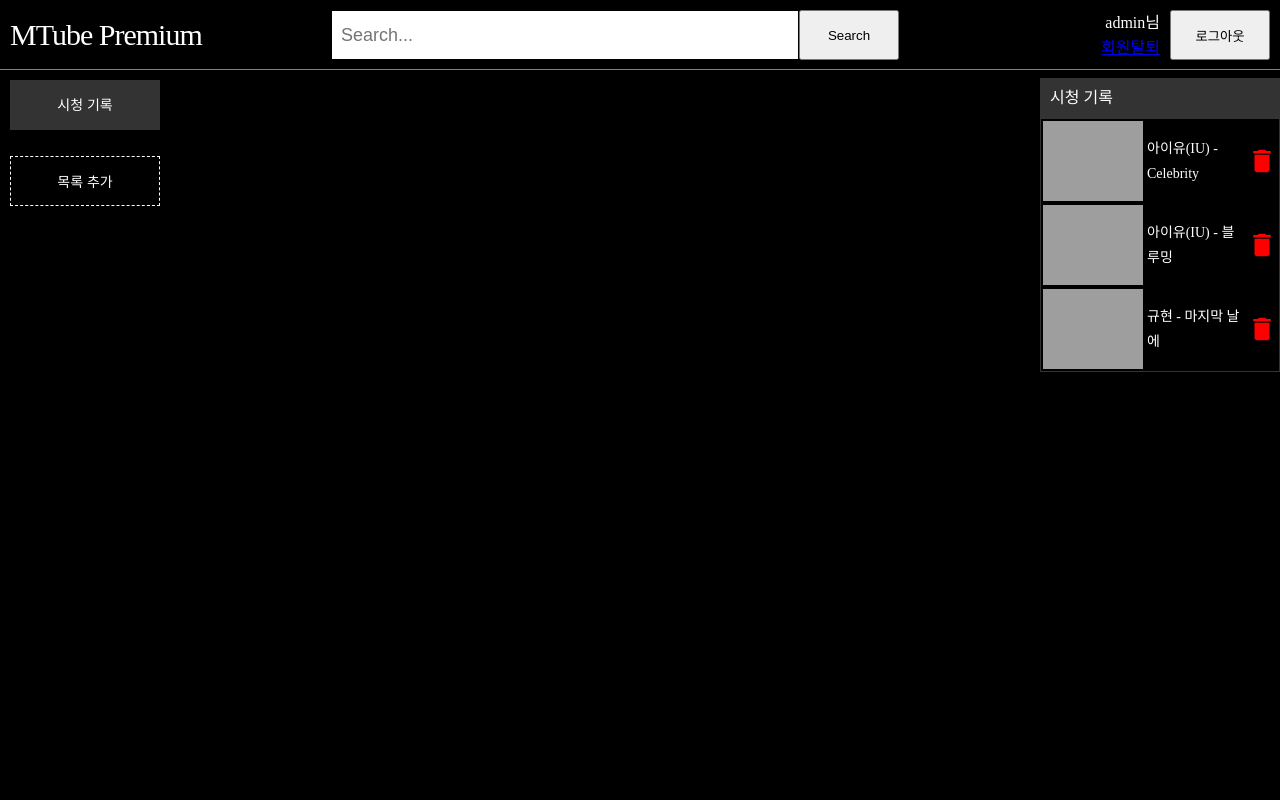
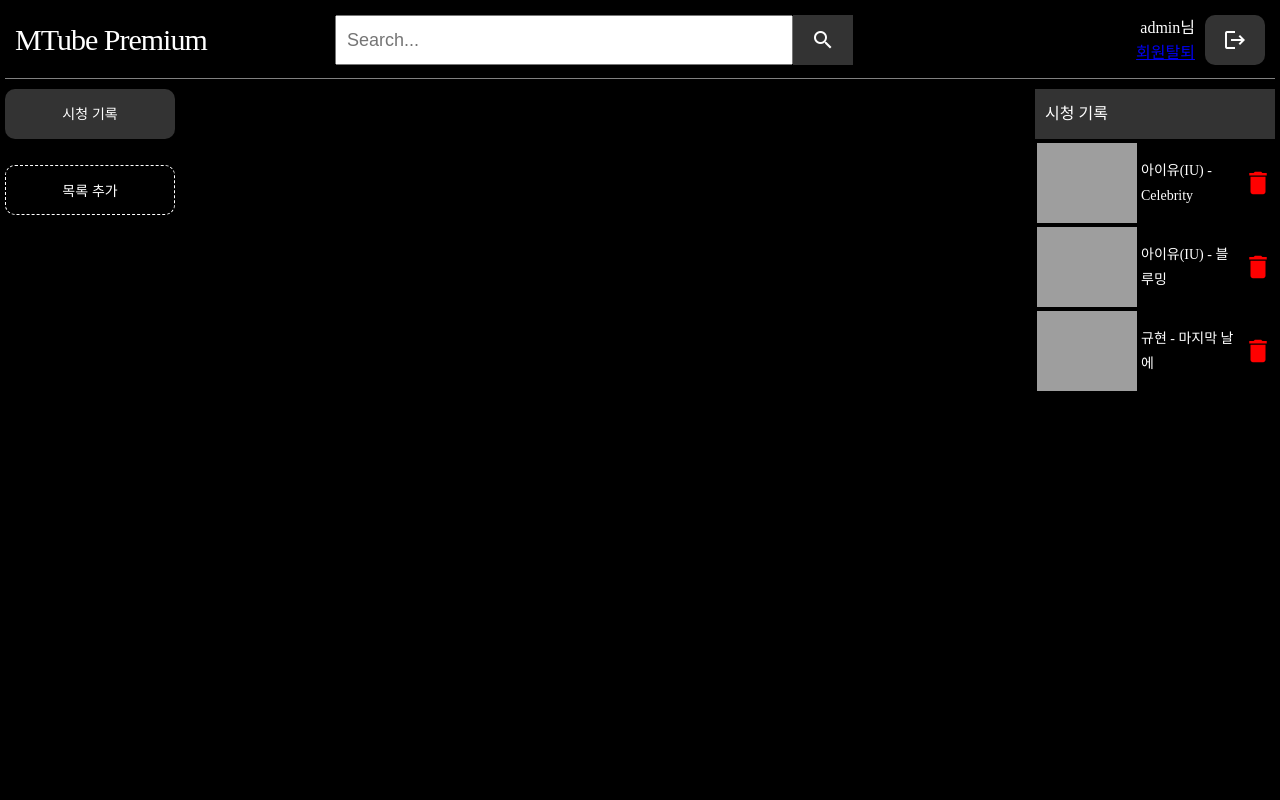
Before and after one commit to kjohhub/website, a Django app: page /youtube/history/ in a window 1280 px wide. Run offline with Django 3.2, Linux system fonts and the light colour scheme; a user stored in the database is signed in; data comes from the database, SQL or seed files in the repository; grey boxes are pictures that could not be loaded.

Commit message:
레이아웃, UI 수정

```diff
--- a/youtube/static/css/style.css
+++ b/youtube/static/css/style.css
@@ -2,13 +2,17 @@
     margin:0px;
     padding:0px;
 }
+
+body {
+    background-color: black;
+}
 .container {
     display:grid;
     grid-template-columns: 170px 1fr 240px;
-    grid-template-rows: 70px 1fr;
-    /*grid-gap: 10px;*/
-    height: 100%;
-    padding: 0px;
+    grid-template-rows: 74px 1fr;
+    grid-gap: 10px;
+    height: calc(100% - 10px);
+    margin: 5px;
     grid-template-areas:
         "header header header"
         "left main right"
@@ -25,8 +29,7 @@
     grid-template-areas:
     ".title .search .login"
 }
-.header .title
-{
+.header .title {
     line-height: 50px;
     vertical-align: middle;
     color: white;
@@ -41,26 +44,37 @@
 }
 
 .header .search input {
-    border: 0px;
     outline: none;
     width: calc(100% - 102px);
-    height: 48px;
+    height: 50px;
+    line-height: 50px;
     font-size: 18px;
-    margin: 1px;
-    padding: 9px;
+    padding: 10px;
     float: left;
 }
 .header .search input:focus {
     outline:none!important;
 }
-
-.header .search > button {
-    width: 100px;
+.header button {
     height: 50px;
-    margin-left: 0px;
-    float: left;
+    line-height: 50px;
+    margin: none;
+    background-color: #333; /* Green */
+    border: none;
+    color: white;
+    text-align: center;
+    box-shadow: none;
+    font-size: 14px;
+    cursor: pointer;
+    display: block;
 }
-
+.header button:hover {
+    background-color: rgb(85, 85, 85);
+}
+.header button:focus {
+    background-color: rgb(85, 85, 168);
+    outline:none!important;
+}
 .header .login {
     width: 300px;
     height: 100%;
@@ -78,16 +92,33 @@
 .login a:visited {
     color: blue;
 }
+.header .search > button {
+    width: 60px;
+    float: left;
+}
+.login .button_login {
+    width: 60px;
+    border-radius: 10px;
+    float: right;
+}
+/*
+.header .search > button {
+    width: 100px;
+    height: 50px;
+    margin-left: 0px;
+    float: left;
+}
+
 
 .login .button_login {
     width: 100px;
     height: 100%;
     float: right;
 }
+*/
 
 .left {
     grid-area:left;
-    padding: 10px;
     background-color:black;
 }
 .left button {
@@ -104,6 +135,7 @@
     font-size: 14px;
     cursor: pointer;
     display: block;
+    border-radius: 10px;
 }
 .left button:hover {
     background-color: rgb(85, 85, 85);
@@ -118,17 +150,20 @@
 .left .button2 {
     width: 82%;
     float: left;
+    border-top-right-radius: 0px;
+    border-bottom-right-radius: 0px;
 }
 .left .button3 {
     width: 18%;
     float: left;
+    border-top-left-radius: 0px;
+    border-bottom-left-radius: 0px;
 }
 .left .button4 {
     width: 100%;
     background-color: black; /* Green */
     border: 1px dashed white;
 }
-
 
 .main {
     grid-area:main;
@@ -141,9 +176,9 @@
 }
 .right .title {
     width: 100%;
-    height: 40px;
-    line-height: 40px;
-    margin-top: 8px;
+    height: 50px;
+    margin-bottom: 2px;
+    line-height: 50px;
     border: none;
     background-color: #333;
 }
@@ -154,10 +189,11 @@
 }
 .right .title button {
     width: 30px;
-    height: 100%;
+    height: 40px;
     border: none;
     outline: none;
     float: right;
+    margin-top: 5px;
     margin-right: 3px;
     background-color: inherit;
 }
@@ -179,7 +215,6 @@
 .right .table {
     width: 100%;
     height: 60px;
-    border: 1px solid #333;
     background-color: black;
     cursor: pointer;
     border-collapse: collapse;
@@ -199,7 +234,6 @@
     background-color: inherit;
     line-height: 180%;
 }
-
 .right .table .btn_delete {
     width: 30px;
     height: 100%;
@@ -208,8 +242,6 @@
     float: right;
     background-color: inherit;
 }
-
-
 .right .table .btn_delete .material-icons {
     font-size:30px;
     color: red;
--- a/youtube/youtube/templates/youtube/index.html
+++ b/youtube/youtube/templates/youtube/index.html
@@ -13,14 +13,16 @@
                 <div class="title">MTube Premium</div>
                 <form class="search" action="/youtube/results/" method="GET">
                     <input type="text" placeholder="Search..."/ name="search_key">
-                    <button>Search</button>
+                    <button><span class="material-icons">search</span></button>
                 </form>
                 <div class="login">
                     {% if user.is_authenticated %}
-                        <button class="button_login" id="logout" onclick="location.href='{% url 'logout' %}'">로그아웃</button>
+                        <button class="button_login" id="logout" onclick="location.href='{% url 'logout' %}'">
+                            <span class="material-icons">logout</span></button>
                         <span class="user_name">{{ user.username }}님<br><a href="{% url 'youtube:profile_delete' %}">회원탈퇴</a></span>
                     {% else %}
-                        <button class="button_login" id="login" onclick="location.href='{% url 'login' %}'">로그인</button>
+                        <button class="button_login" id="login" onclick="location.href='{% url 'login' %}'">
+                            <span class="material-icons">login</span></button>
                         <span class="user_name">손님</span>
                     {% endif %}
                 </div>
```
